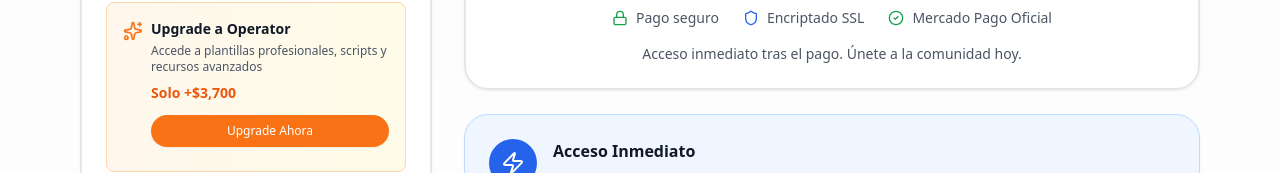
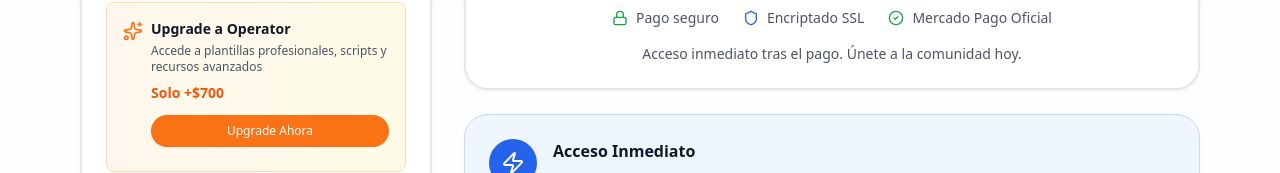
Before and after one commit to picassoglitch/Nexo-Academy, a Next.js app: page /checkout in a window 1280 px wide. Shown: the part 736-909 px from the top of the page. Built offline with nearby package versions, Linux system fonts and the light colour scheme; no server answers.

Commit message:
Fix upgrade price to correct MXN values

```diff
--- a/app/checkout/page.tsx
+++ b/app/checkout/page.tsx
@@ -118,7 +118,8 @@ function CheckoutContent() {
 
   // Calculate upgrade price if not Operator
   const showUpgrade = tier !== "OPERATOR"
-  const upgradePrice = tier === "STARTER" ? 370000 : 300000 // $3,700 or $3,000 in cents
+  // Upgrade prices in MXN centavos: Starter->Pro = $700, Pro->Operator = $3,000
+  const upgradePrice = tier === "STARTER" ? 70000 : 300000 // $700 or $3,000 MXN in centavos
 
   return (
     <div className="min-h-screen bg-gradient-to-b from-gray-50 to-white">
```
